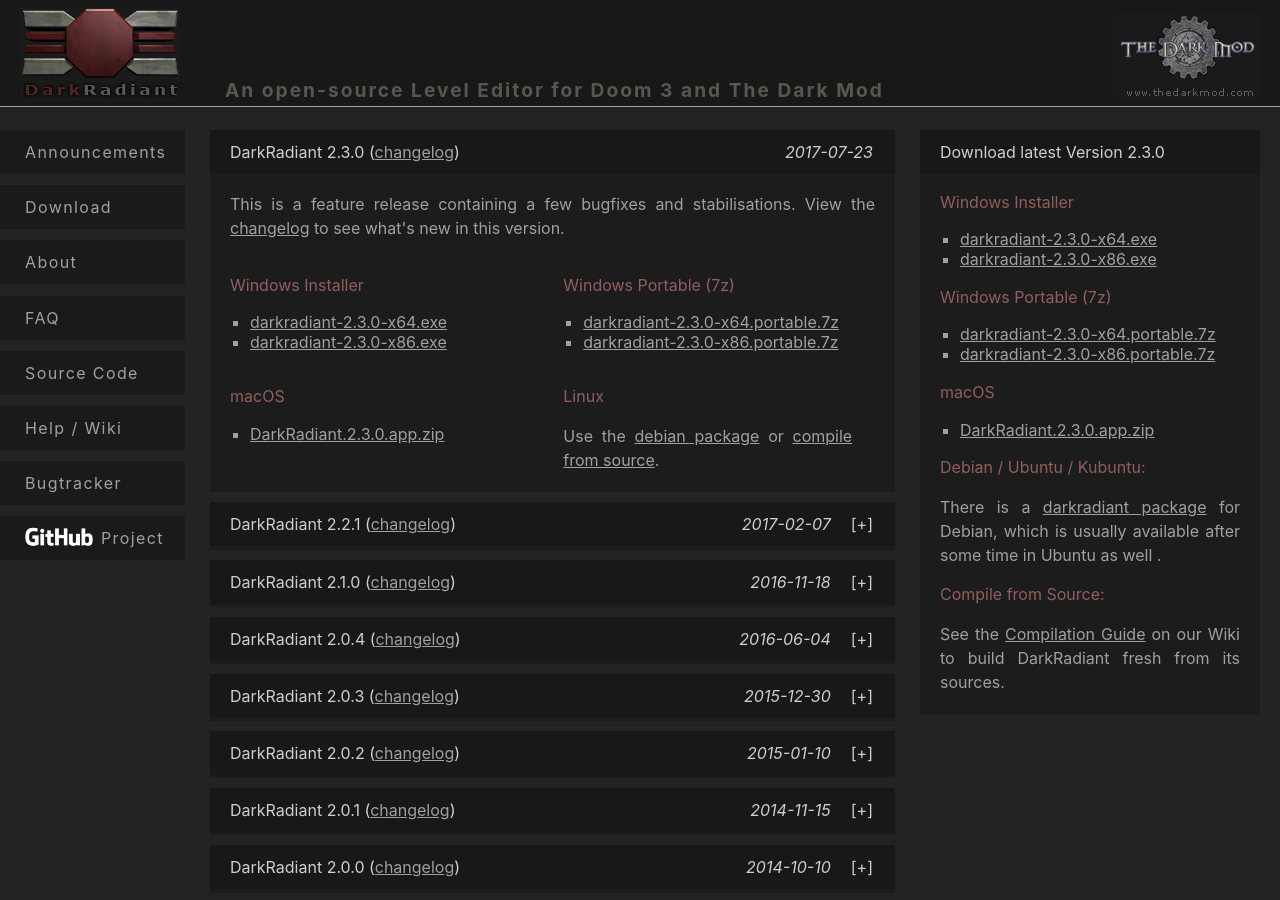
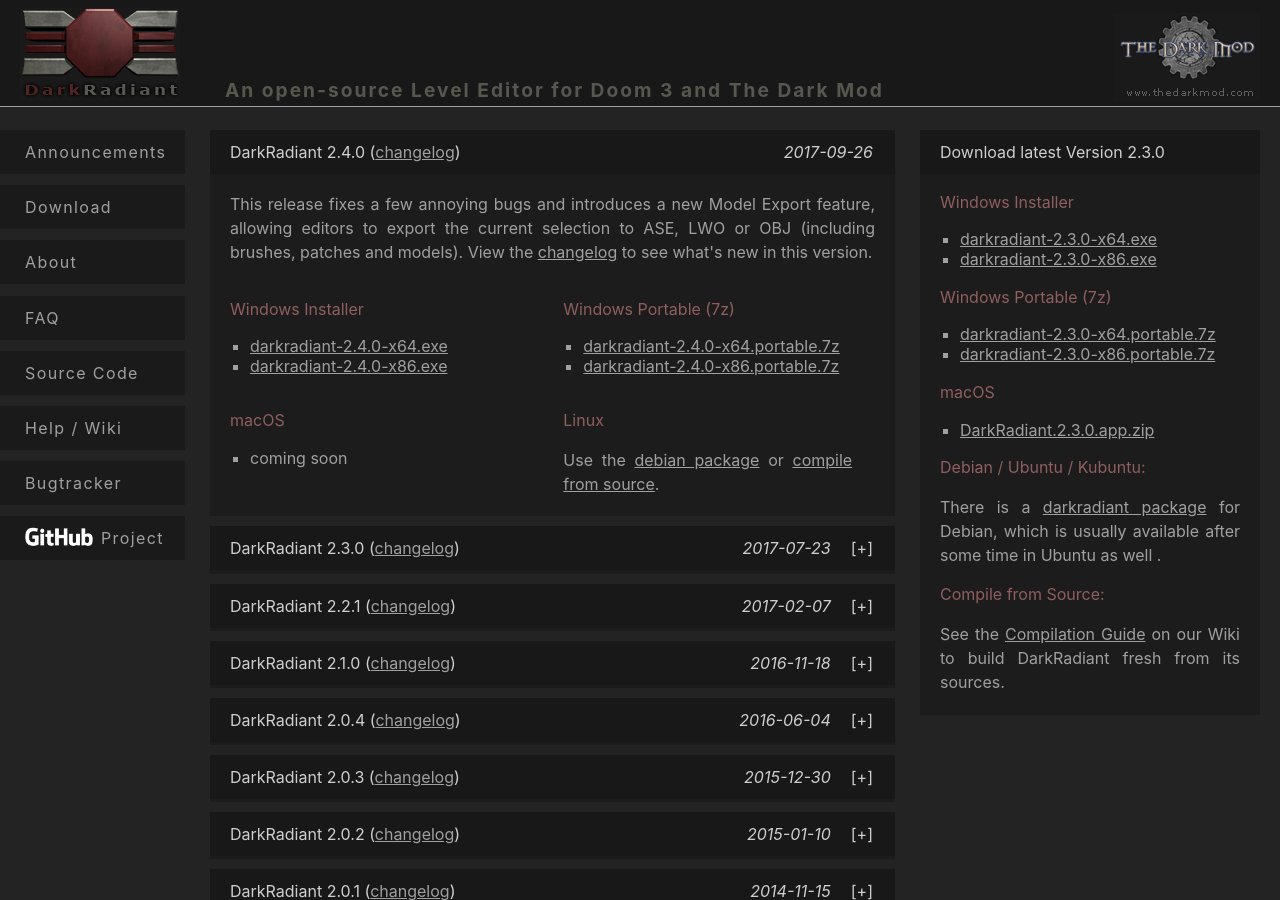
Before and after one commit to codereader/codereader.github.io, a Jekyll site: the page built from download.md, in a window 1280 px wide and 900 px high. Built offline with Jekyll 4.4.1, drawn with Linux system fonts in a browser that asks for light colours.

```diff
--- a/download.md
+++ b/download.md
@@ -43,6 +43,29 @@ title: DarkRadiant Download Archive
   });
 </script>
 <div class="section download latest">
+  <h2>
+    <span class="">DarkRadiant 2.4.0</span>
+    <span class="date">2017-09-26</span>
+    <span class="changelog">({% include bugtracker_changelog_link.md version=80 %})</span>
+  </h2>
+  <p>This release fixes a few annoying bugs and introduces a new Model Export feature, allowing editors to export the current selection to ASE, LWO or OBJ (including brushes, patches and models). View the {% include bugtracker_changelog_link.md version=80 %} to see what's new in this version.</p>
+  <div class="col1">
+    {% include download-github-win.md ver='2.4.0' %}
+  </div>
+  <div class="col2">
+    {% include download-github-win-portable.md ver='2.4.0' %}
+  </div>
+  <div class="col1">
+    <h3>macOS</h3>
+    <p><ul><li>coming soon<!--<a href="https://github.com/codereader/DarkRadiant/releases/download/2.4.0/DarkRadiant.2.4.0.app.zip">DarkRadiant.2.4.0.app.zip</a>--></li></ul></p>
+  </div>
+  <div class="col2">
+    <h3>Linux</h3>
+    <p>Use the <a href="https://packages.debian.org/sid/darkradiant">debian package</a> or <a href="source.html">compile from source</a>.</p>
+  </div>
+</div>
+
+<div class="section download">
   <h2>
     <span class="">DarkRadiant 2.3.0</span>
     <span class="date">2017-07-23</span>
```
Also changed, not shown: index.md (+9 -0 lines).
